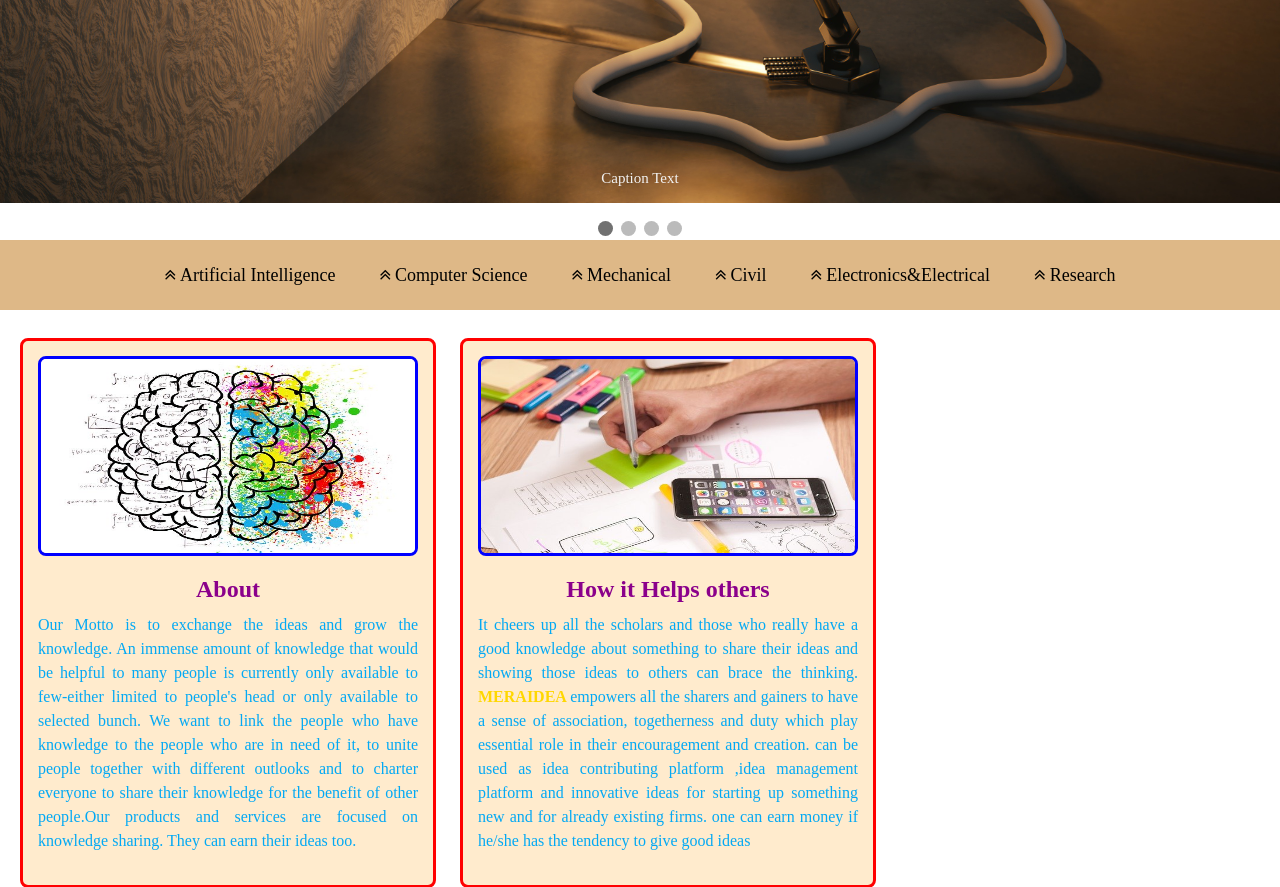
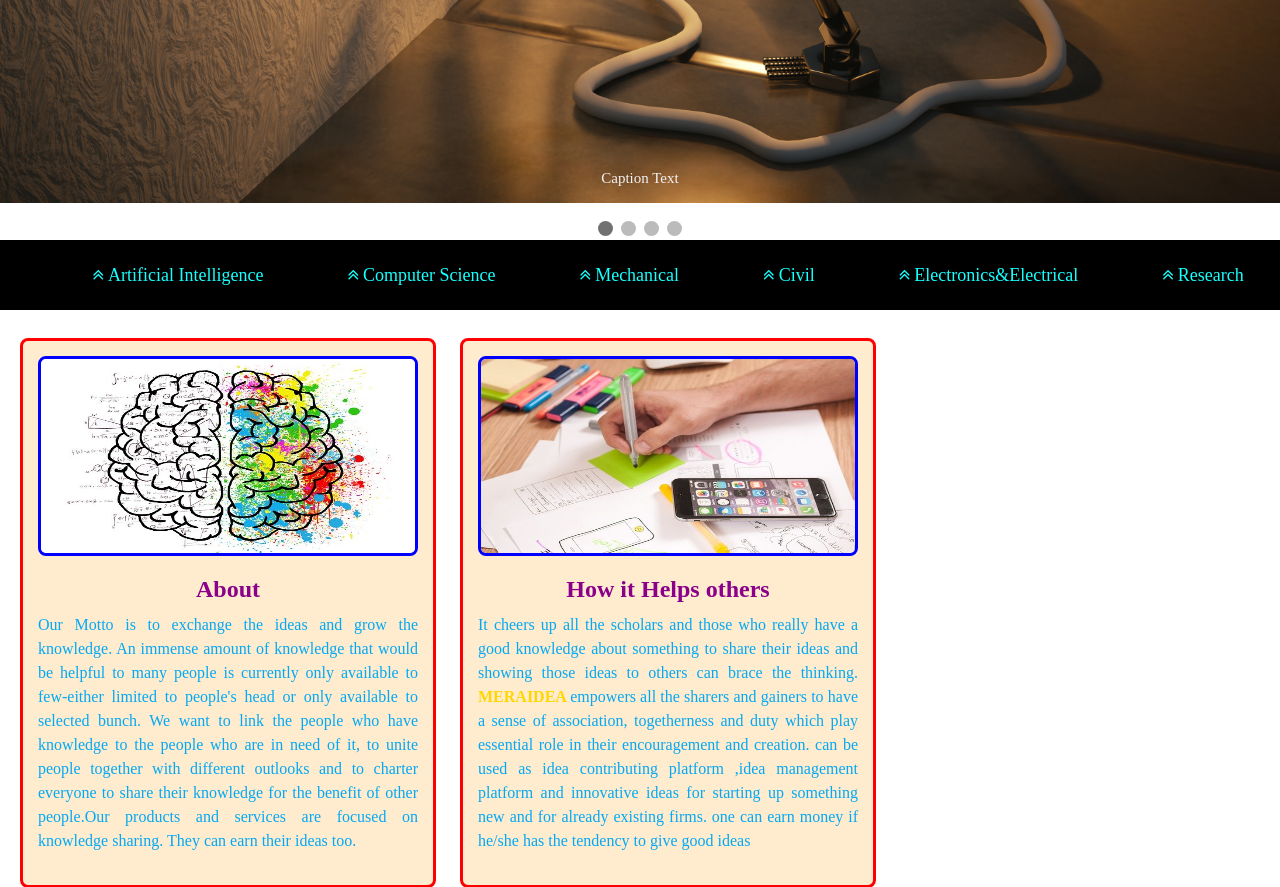
Before and after one commit to the-pandey-ji/MeraIdea, a PHP site: page /homepage.html in a window 1280 px wide. Shown: the part 1643-2530 px from the top of the page. Run offline with PHP 8.4, Linux system fonts and the light colour scheme.

Commit message:
caategories added

```diff
--- a/homepage.css
+++ b/homepage.css
@@ -1,5 +1,4 @@
-*
-{
+* {
   padding: 0;
   margin: 0;
   box-sizing: border-box;
@@ -21,7 +20,7 @@
   margin-top: 30px;
   font-weight: bolder;
   font-size: 60px;
-  font-family: Cambria, Cochin, Georgia, Times, 'Times New Roman', serif;
+  font-family: Cambria, Cochin, Georgia, Times, "Times New Roman", serif;
   text-shadow: 0 0 0.1em teal;
   color: black;
 }
@@ -52,56 +51,57 @@
 .navbar1 a:hover {
   background-color: #ddd;
   color: black;
-  transition: .5s;
+  transition: 0.5s;
 }
 
 /* Active/current link */
 .navbar1 a.active {
   background-color: #666;
   color: white;
-  transition: .5s;
+  transition: 0.5s;
 }
-#section-1{
+#section-1 {
   /* margin-top: 80px; */
   background-image: url(photos/dollar-1969930.jpg);
   background-position: center;
   background-repeat: no-repeat;
   background-size: cover;
   background-attachment: fixed;
-  opacity: .8;
+  opacity: 0.8;
   width: 100%;
   /* background-color: black; */
   min-height: 100vh;
   position: relative;
-
 }
-.h{
+.h {
   opacity: 1;
   position: absolute;
   left: 0;
   top: 40%;
   width: 100%;
   text-align: center;
-
 }
-.heading{
+.heading {
   text-shadow: 0 0 0.1em teal;
-  background-color:#FFFFE0;
+  background-color: #ffffe0;
   font-size: 40px;
   text-align: center;
   border: 2px solid blue;
   box-shadow: 5px 7px 7px 7px black;
-   background-color:white;
+  background-color: white;
   color: black;
-
 }
 
-.mySlides {display: none}
+.mySlides {
+  display: none;
+}
 
-img {vertical-align: middle;}
+img {
+  vertical-align: middle;
+}
 
 /* Slideshow container */
-.slideshow{
+.slideshow {
   width: 100%;
   position: relative;
   margin: auto;
@@ -109,7 +109,8 @@ img {vertical-align: middle;}
 }
 
 /* Next & previous buttons */
-  .prev, .next {
+.prev,
+.next {
   cursor: pointer;
   position: absolute;
   top: 50%;
@@ -131,7 +132,8 @@ img {vertical-align: middle;}
 }
 
 /* On hover, add a black background color with a little bit see-through */
-  .prev:hover, .next:hover {
+.prev:hover,
+.next:hover {
   background-color: #f1c40f;
 }
 
@@ -165,7 +167,8 @@ img {vertical-align: middle;}
   display: inline-block;
   transition: background-color 0.6s ease;
 }
-  .active, .dot:hover {
+.active,
+.dot:hover {
   background-color: #717171;
 }
 /* Fading animation */
@@ -176,39 +179,45 @@ img {vertical-align: middle;}
   animation-duration: 1.5s;
 }
 @-webkit-keyframes fade {
-    from {opacity: .4}
-    to {opacity: 1}
+  from {
+    opacity: 0.4;
+  }
+  to {
+    opacity: 1;
+  }
 }
 @keyframes fade {
-    from {opacity: .4}
-    to {opacity: 1}
+  from {
+    opacity: 0.4;
   }
-  footer{
+  to {
+    opacity: 1;
+  }
+}
+footer {
   width: 100%;
-    height:60vh;
+  height: 60vh;
   background-color: #263238;
 }
-  .sec1{
+.sec1 {
   display: flex;
   flex-direction: row;
   justify-content: space-between;
   padding: 30px 10px;
-
 }
-  .link1{
+.link1 {
   width: 40%;
   height: 160px;
 }
-  .link1 p{
+.link1 p {
   /* justify-content: center;
     display: flex; */
   text-align: justify;
-    color:  #4DD0E1;
+  color: #4dd0e1;
   margin-left: 60px;
   margin-top: 20px;
 }
-  .link1 h1
-  {
+.link1 h1 {
   color: darkblue;
   font-size: 60px;
   margin-left: 60px;
@@ -217,11 +226,11 @@ img {vertical-align: middle;}
   text-shadow: -4px -4px 4px green, 4px 4px 4px blue;
   color: gold;
 }
-  .link2 h2{
+.link2 h2 {
   font-size: 20px;
   color: red;
   text-transform: uppercase;
-    font-family: Georgia, 'Times New Roman', Times, serif;
+  font-family: Georgia, "Times New Roman", Times, serif;
   margin-left: 0px;
   display: flex;
   justify-content: center;
@@ -229,11 +238,11 @@ img {vertical-align: middle;}
   margin-top: 20px;
   margin-bottom: 10px;
 }
-  .link3 h2{
+.link3 h2 {
   font-size: 20px;
   color: red;
   text-transform: uppercase;
-    font-family: Georgia, 'Times New Roman', Times, serif;
+  font-family: Georgia, "Times New Roman", Times, serif;
   margin-left: 0px;
   display: flex;
   justify-content: center;
@@ -241,49 +250,42 @@ img {vertical-align: middle;}
   margin-bottom: 10px;
   margin-top: 20px;
 }
-  .sec1 ul{
+.sec1 ul {
   list-style: none;
 }
-  footer a{
+footer a {
   text-decoration: none;
-    color: #607D8B;
+  color: #607d8b;
   line-height: 24px;
 }
-  footer a:hover
-{
+footer a:hover {
   color: gold;
   transition: 0.5s;
 }
-span
-{
+span {
   color: blue;
   line-height: 24px;
 }
-span:hover
-{
+span:hover {
   color: mediumvioletred;
 }
-footer i
-{
+footer i {
   color: gray;
   font-size: 20px;
   display: flex;
   justify-content: center;
   align-items: center;
 }
-.sec2
-{
+.sec2 {
   display: flex;
   justify-content: center;
   padding: 20px;
 }
-.sec2 ul
-{
+.sec2 ul {
   list-style: none;
   margin: 20px;
 }
-.sec2 ul li
-{
+.sec2 ul li {
   display: inline-block;
   width: 60px;
   height: 60px;
@@ -292,44 +294,36 @@ footer i
   border-radius: 50%;
   margin-right: 20px;
 }
-.sec2 ul li i
-{
+.sec2 ul li i {
   color: white;
   font-size: 24px;
   line-height: 20px;
   text-align: center;
 }
-.sec2 ul li:nth-child(1):hover
-{
+.sec2 ul li:nth-child(1):hover {
   background-color: #3b5999;
 }
-.sec2 ul li:nth-child(2):hover
-{
+.sec2 ul li:nth-child(2):hover {
   background-color: #55acee;
 }
-.sec2 ul li:nth-child(3):hover
-{
+.sec2 ul li:nth-child(3):hover {
   background-color: #dd4b39;
 }
-.sec2 ul li:nth-child(4):hover
-{
-    background-color: #0077B5;
+.sec2 ul li:nth-child(4):hover {
+  background-color: #0077b5;
 }
-.sec3
-{
+.sec3 {
   display: flex;
   justify-content: center;
   background-color: black;
   padding: 30px;
 }
-.sec3 p
-{
+.sec3 p {
   color: deeppink;
   position: relative;
 }
-.sec3 p::after
-{
-    content: '';
+.sec3 p::after {
+  content: "";
   display: block;
   width: 0;
   height: 2px;
@@ -337,75 +331,108 @@ footer i
   right: 0;
   bottom: -10px;
   background-color: goldenrod;
-    transition: all .3s;
+  transition: all 0.3s;
 }
-.sec3 p:hover::after
-{
+.sec3 p:hover::after {
   width: 100%;
 }
-hr
-{
+hr {
   opacity: 0.2;
 }
-.categories{
+.categories {
   width: 100%;
   height: 70px;
-  background-color: burlywood;
+  background-color: black;
   margin-bottom: 4px;
   display: flex;
   justify-content: space-evenly;
   align-items: center;
 }
-.menu{
+.menu {
   list-style: none;
+  text-align: center;
 }
-.menu li{
+.menu li {
   display: inline-block;
   line-height: 70px;
+  position: relative;
 }
-.menu li a{
+.menu li a {
   display: block;
   text-decoration: none;
-  color: black;
+  color: #18FFFF;
   padding: 10px 20px;
   font-size: 18px;
-  margin-left: 0;
-  transition: .4s;
+  margin-left: 40px;
+  transition: 0.4s;
 }
-.menu li a:hover{
-   color: lime;
+.menu li a:hover {
+  color: red;
 }
-.section-3
-        {
+.submenu{
+  background-color: grey;
+  position: absolute;
+  left: 0;
+  width: 100%;
+  display: none;
+}
+.submenu li a:hover{
+color: limegreen;
+}
+.menu li:hover .submenu{
+  display: block;
+}
+.submenu li a{
+  color: blue;
+  display: flex;
+  justify-content: center;
+  align-items: center;
+
+}
+.submenu1{
+  background-color: grey;
+  position: absolute;
+  left: 0;
+  width: 400px;
+  display: none;
+}
+.submenu1 li a:hover{
+color: limegreen;
+}
+.menu li:hover .submenu1{
+  display: block;
+}
+.submenu1 li a{
+  color: blue;
+}
+.section-3 {
   clear: both;
 }
-        .section-3 h1{
+.section-3 h1 {
   text-align: center;
-            font-size:200%;
-            margin-bottom:6vh;
-
+  font-size: 200%;
+  margin-bottom: 6vh;
 }
-        .box h2{
-            margin:10px;
+.box h2 {
+  margin: 10px;
   text-align: center;
   color: darkmagenta;
 }
-        .box{
+.box {
   width: 26rem;
   height: 550px;
   display: inline-block;
-            margin-left:20px;
+  margin-left: 20px;
   /* margin-rght: 30px; */
   background-color: blanchedalmond;
   padding: 15px;
   border-radius: 8px;
   /* box-shadow: 0 5px 5px rgba(0,0,0); */
   border: 3px solid red;
-            margin-bottom:3vh;
+  margin-bottom: 3vh;
   margin-top: 3vh;
 }
-
-        .box img{
+.box img {
   width: 100%;
   height: 200px;
   border-radius: 8px;
@@ -413,9 +440,13 @@ hr
   margin-bottom: 10px;
   transition: 0.3s;
 }
-        .box p{
-          color: #03A9F4;
+.box p {
+  color: #03a9f4;
   text-align: justify;
   line-height: 24px;
   font-size: 16px;
 }
+html{
+  scroll-padding-top: 85vh;
+  scroll-behavior: smooth;
+}
--- a/homepage.html
+++ b/homepage.html
@@ -29,7 +29,7 @@
       <a href="#About Us"
         ><i style="margin-right: 4px" class="fa fa-user-plus"></i>About Us</a
       >
-      <a href="#"
+      <a href="#Categories"
         ><i style="margin-right: 4px" class="fa fa-user-plus"></i>Categories</a
       >
       <a href="#"
@@ -128,6 +128,7 @@
       // });
     </script>
     <div class="categories">
+      <a name="Categories"></a>
       <ul class="menu">
         <li>
           <a href="#"
```
Also changed, not shown: other parts of homepage.html (+47 -23 lines), 1 other file. Lines whose indentation alone changed are shown as unchanged.
